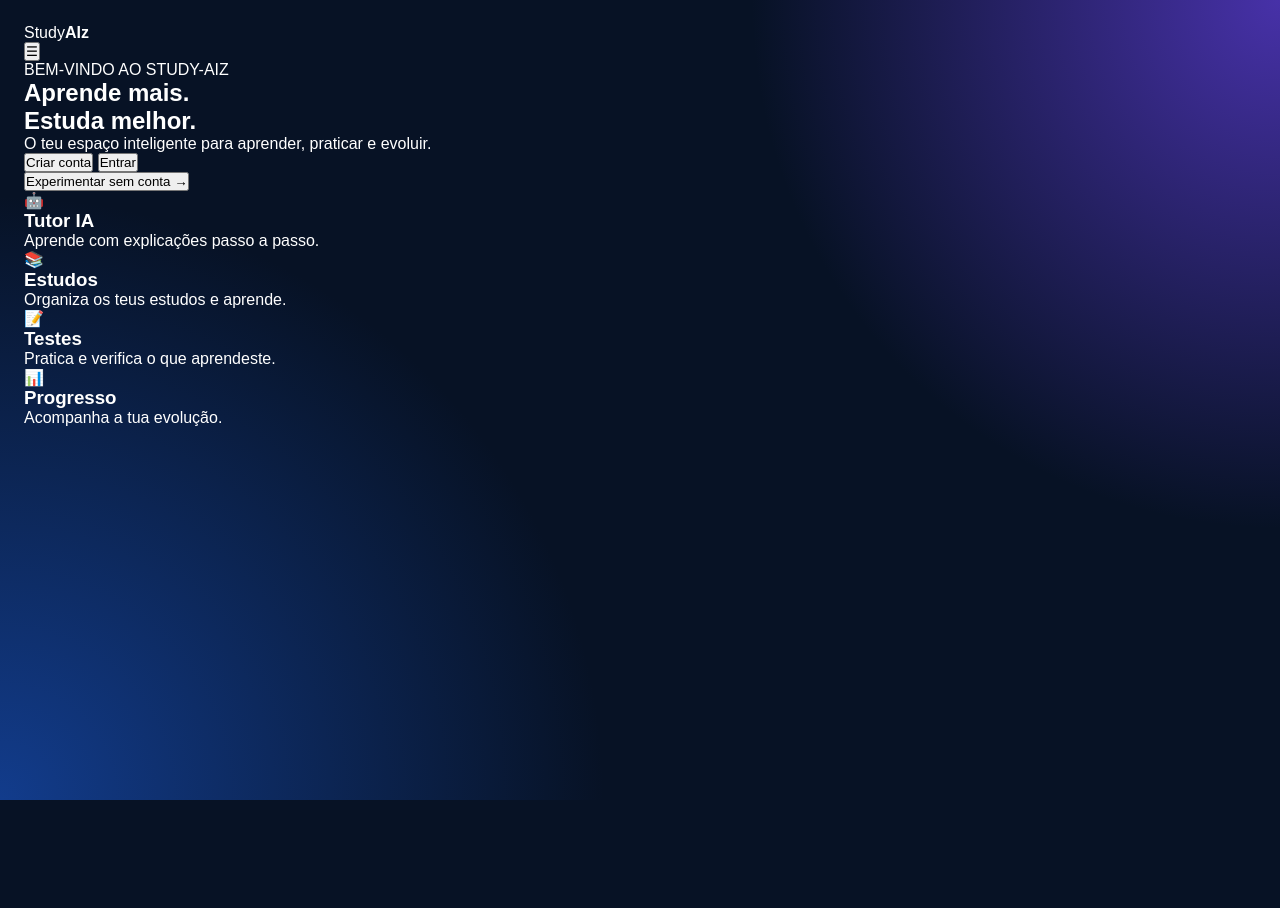
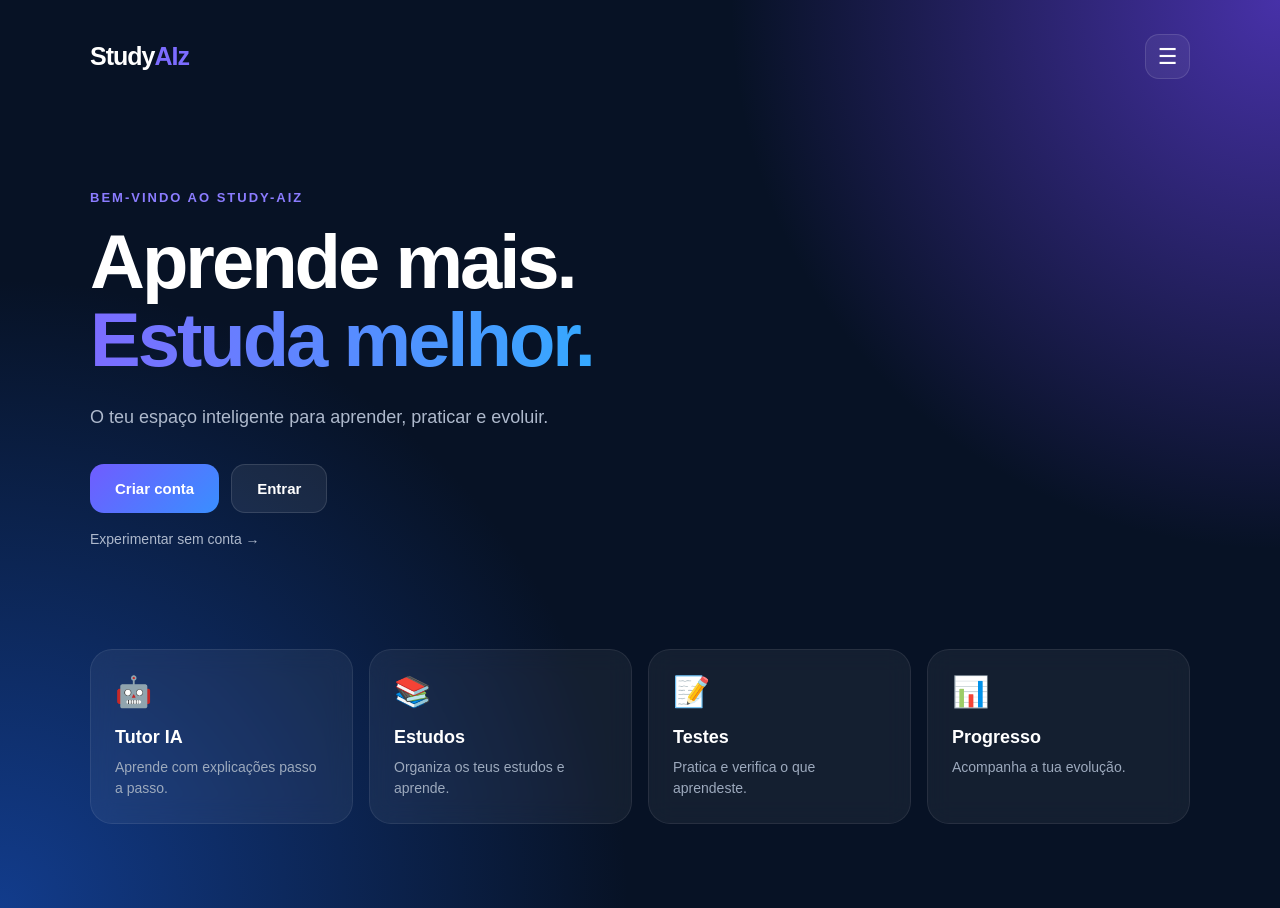
Before and after one commit to dissengumukayaron-pixel/Study-AIz, a website: page index.html in a window 1280 px wide. Before the commit the page ends 800 px from the top, so only its background shows below. Drawn offline with Linux system fonts and the light colour scheme.

Commit message:
Update style.css

```diff
--- a/style.css
+++ b/style.css
@@ -23,3 +23,209 @@ body {
     width: 100%;
     padding: 24px;
 }
+/* ========================================
+   CABEÇALHO
+   ======================================== */
+
+.topbar {
+    width: 100%;
+    max-width: 1100px;
+    margin: 0 auto;
+    display: flex;
+    align-items: center;
+    justify-content: space-between;
+    padding: 10px 0 30px;
+}
+
+.logo {
+    font-size: 25px;
+    font-weight: 700;
+    letter-spacing: -1px;
+}
+
+.logo strong {
+    color: #7c6cff;
+}
+
+.menu-button {
+    width: 45px;
+    height: 45px;
+    border: 1px solid rgba(255,255,255,0.12);
+    border-radius: 14px;
+    background: rgba(255,255,255,0.06);
+    color: white;
+    font-size: 22px;
+    cursor: pointer;
+}
+
+/* ========================================
+   PÁGINA INICIAL
+   ======================================== */
+
+.home {
+    width: 100%;
+    max-width: 1100px;
+    margin: 0 auto;
+}
+
+.hero {
+    min-height: 520px;
+    display: flex;
+    align-items: center;
+    padding: 50px 0;
+}
+
+.hero-text {
+    max-width: 650px;
+}
+
+.welcome {
+    color: #8b7cff;
+    font-size: 13px;
+    font-weight: 700;
+    letter-spacing: 2px;
+    margin-bottom: 18px;
+}
+
+.hero h1 {
+    font-size: clamp(42px, 8vw, 76px);
+    line-height: 1.02;
+    letter-spacing: -3px;
+    margin-bottom: 25px;
+}
+
+.hero h1 span {
+    background: linear-gradient(90deg, #7c6cff, #35a9ff);
+    -webkit-background-clip: text;
+    -webkit-text-fill-color: transparent;
+}
+
+.description {
+    max-width: 500px;
+    color: #aeb9cc;
+    font-size: 18px;
+    line-height: 1.6;
+    margin-bottom: 32px;
+}
+
+/* ========================================
+   BOTÕES
+   ======================================== */
+
+.hero-buttons {
+    display: flex;
+    gap: 12px;
+    flex-wrap: wrap;
+}
+
+.primary-button,
+.secondary-button {
+    border: none;
+    padding: 15px 25px;
+    border-radius: 14px;
+    font-size: 15px;
+    font-weight: 700;
+    cursor: pointer;
+}
+
+.primary-button {
+    background: linear-gradient(135deg, #705cff, #398fff);
+    color: white;
+}
+
+.secondary-button {
+    background: rgba(255,255,255,0.07);
+    border: 1px solid rgba(255,255,255,0.12);
+    color: white;
+}
+
+.guest-button {
+    margin-top: 18px;
+    background: none;
+    border: none;
+    color: #aeb9cc;
+    font-size: 14px;
+    cursor: pointer;
+}
+
+/* ========================================
+   CARTÕES
+   ======================================== */
+
+.features {
+    display: grid;
+    grid-template-columns: repeat(4, 1fr);
+    gap: 16px;
+    padding: 20px 0 60px;
+}
+
+.feature-card {
+    padding: 24px;
+    border-radius: 22px;
+    background: rgba(255,255,255,0.055);
+    border: 1px solid rgba(255,255,255,0.08);
+    backdrop-filter: blur(12px);
+    transition: transform 0.2s ease;
+}
+
+.feature-card:hover {
+    transform: translateY(-5px);
+}
+
+.feature-icon {
+    font-size: 30px;
+    margin-bottom: 18px;
+}
+
+.feature-card h3 {
+    font-size: 18px;
+    margin-bottom: 9px;
+}
+
+.feature-card p {
+    color: #9daabd;
+    font-size: 14px;
+    line-height: 1.5;
+}
+
+/* ========================================
+   TELEMÓVEL
+   ======================================== */
+
+@media (max-width: 700px) {
+
+    #app {
+        padding: 18px;
+    }
+
+    .hero {
+        min-height: auto;
+        padding: 45px 0 35px;
+    }
+
+    .hero h1 {
+        font-size: 48px;
+        letter-spacing: -2px;
+    }
+
+    .description {
+        font-size: 16px;
+    }
+
+    .features {
+        grid-template-columns: 1fr 1fr;
+    }
+}
+
+@media (max-width: 450px) {
+
+    .features {
+        grid-template-columns: 1fr;
+    }
+
+    .primary-button,
+    .secondary-button {
+        width: 100%;
+    }
+
+}
```
